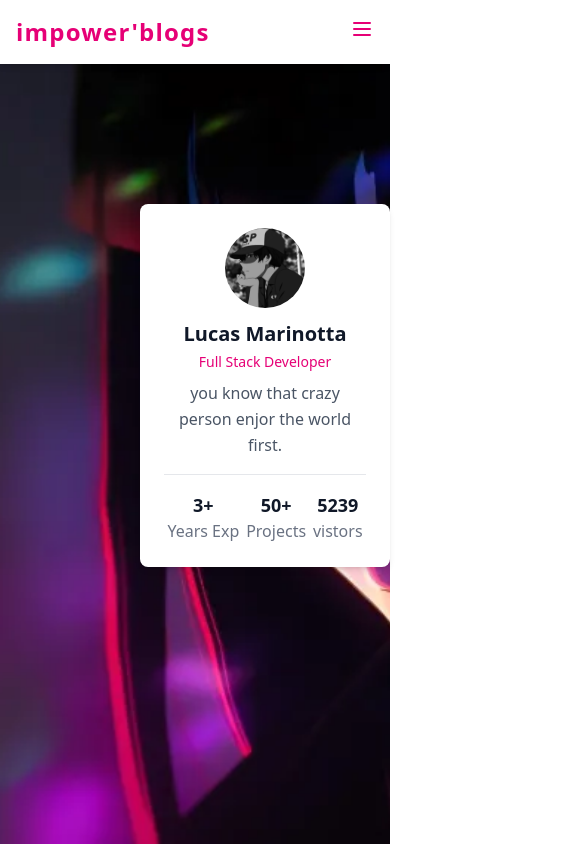
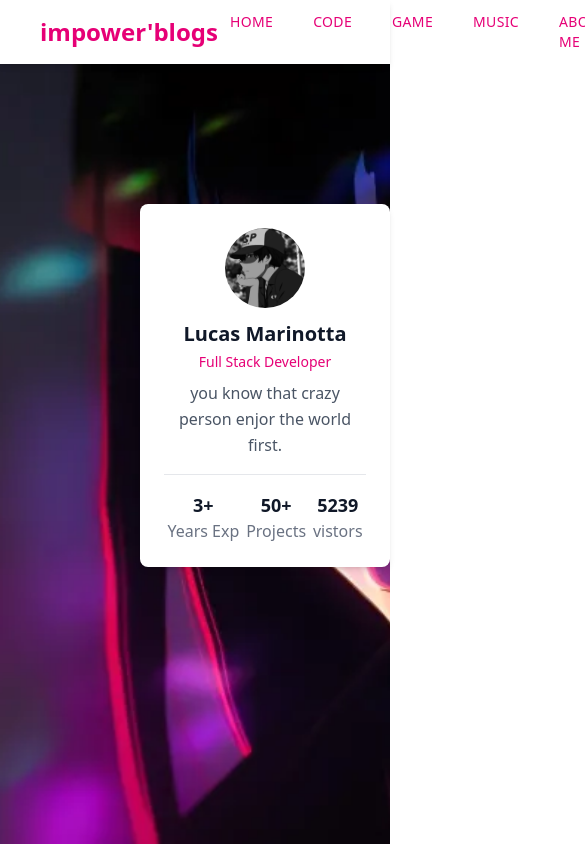
Before and after one commit to d3Lap1ace/myblogs, a Next.js app: page /myblogs/ in a window 390 px wide. Shown: the top 844 px of the page, 585 px wide, since content can reach past the window. Built offline with nearby package versions, Linux system fonts and the light colour scheme.

Commit message:
simple hearder

```diff
--- a/src/components/Header.tsx
+++ b/src/components/Header.tsx
@@ -24,19 +24,15 @@ const Header: React.FC<HeaderProps> = ({ className = "" }) => {
 
   return (
     <header className={`bg-white shadow-md sticky top-0 z-50 ${className}`}>
-      <div className="max-w-7xl mx-auto px-4 sm:px-6 lg:px-8">
-        <div className="flex justify-between items-center h-16">
+      <div className="w-full px-10">
+        <div className="flex items-center h-16 justify-between">
           {/* Logo */}
-          <div className="flex-shrink-0">
-            <Link href="/" className="flex items-center space-x-2">
-              <span className="text-2xl font-bold text-pink-600 tracking-wider">
-                {"impower'blogs"}
-              </span>
-            </Link>
-          </div>
+          <Link href="/" className="text-2xl font-bold text-pink-600">
+            impower'blogs
+          </Link>
 
           {/* Desktop Navigation */}
-          <nav className="hidden md:flex space-x-8">
+          <nav className="flex space-x-4">
             {navItems.map((item) => (
               <Link
                 key={item.name}
--- a/src/components/HeroSection.tsx
+++ b/src/components/HeroSection.tsx
@@ -9,22 +9,18 @@ const HeroSection: React.FC = () => {
     {
       title: 'About Me',
       description: 'Learn more about who I am and what I do',
-      icon: '👤'
     },
     {
       title: 'Code',
       description: 'Technical articles and coding tutorials',
-      icon: '💻'
     },
     {
       title: 'Game',
       description: 'Gaming experiences and reviews',
-      icon: '🎮'
     },
     {
       title: 'Music',
       description: 'Music recommendations and thoughts',
-      icon: '🎵'
     }
   ];
 
```
